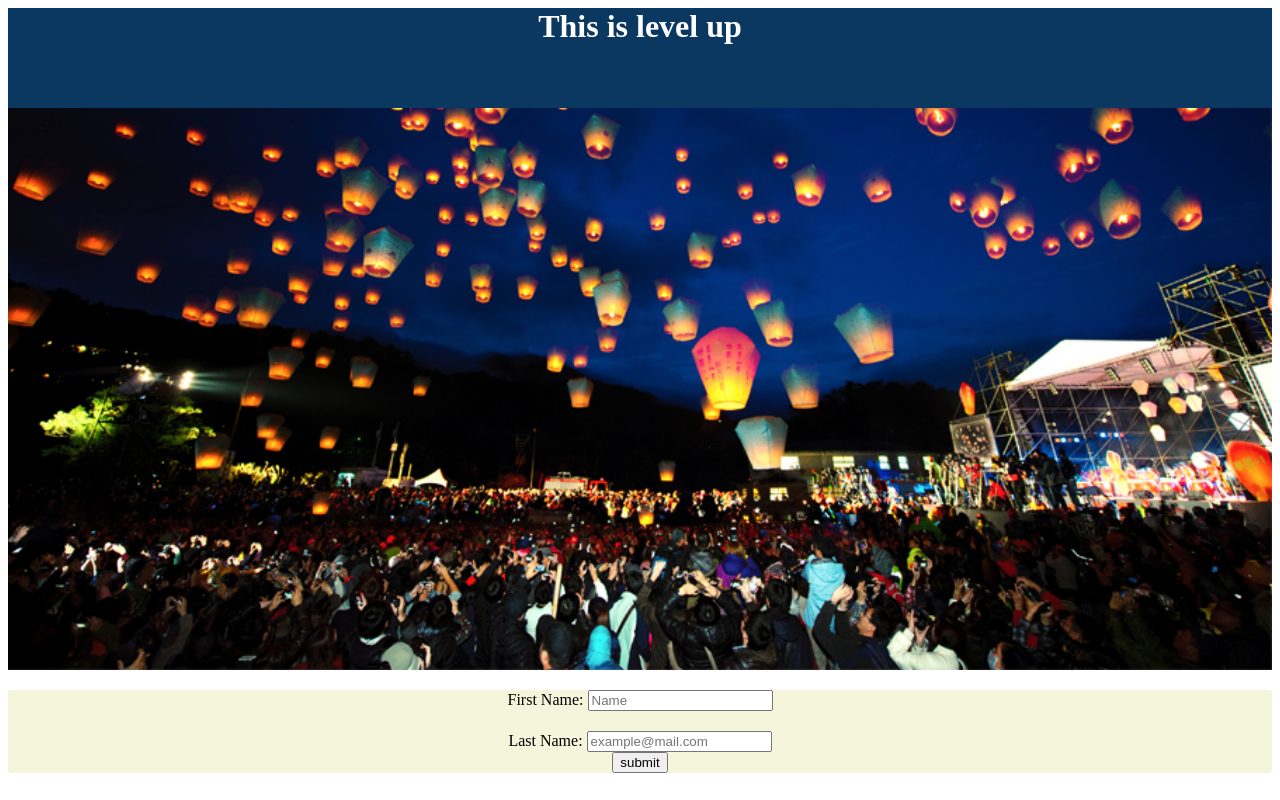
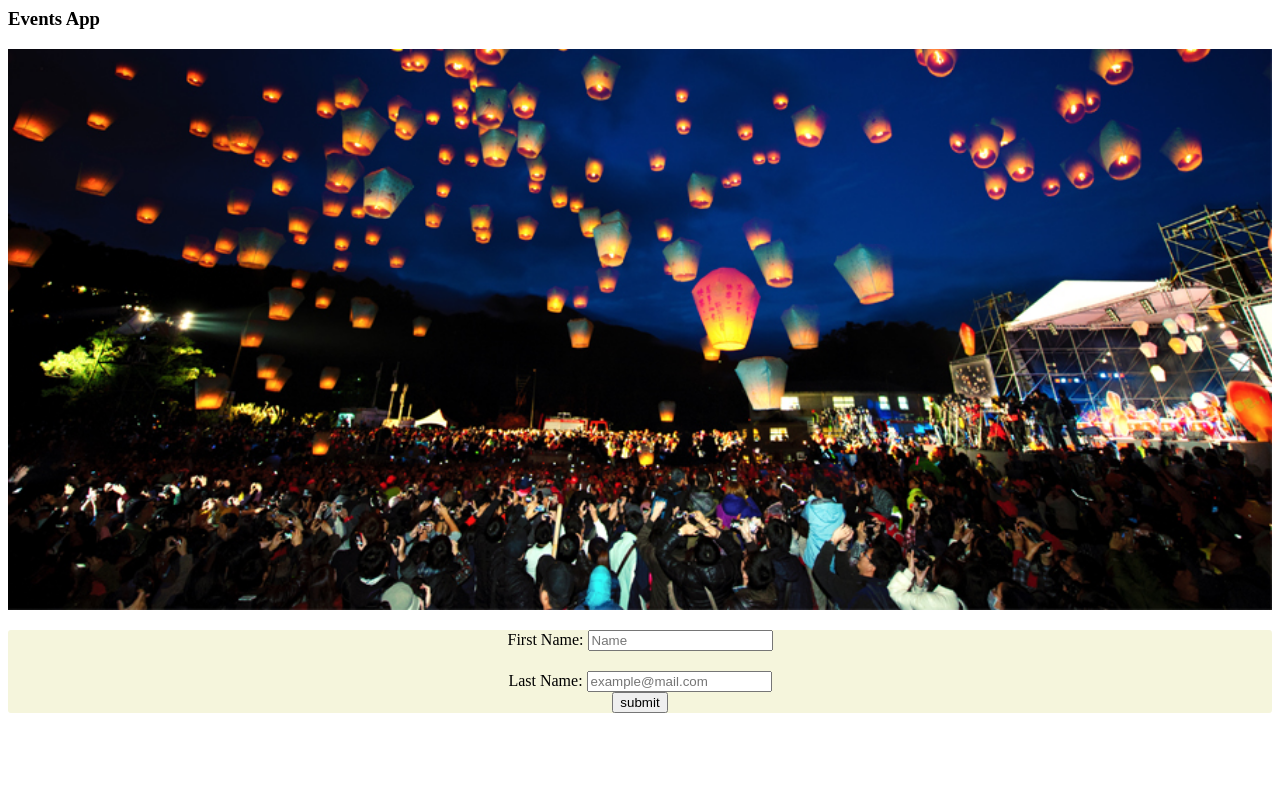
Before and after one commit to mulondo/level-up-35, a plain HTML site: page index.html in a window 1280 px wide. Drawn offline with Linux system fonts and the light colour scheme.

Commit message:
Add content [#160163353]

```diff
--- a/index.html
+++ b/index.html
@@ -4,16 +4,17 @@
         <title>Events app</title>
         <meta charset="UTF-8">
         <meta name="keyword" lang="en-us" content="events, plot, work">
-        <meta name="viewport" content="width=device-width,intitial-scale=1,maximum-scale=1,user-scalable=no">
+        <meta name="viewport" content="width=device-width, initial-scale=1">
         <meta http-equiv="X-UA-Compatible" content="IE=edge,chrome=1">
         <link rel="stylesheet" href="style.css" type="text/css">
     </head>
     <body>
-        <div id="nav">
-        <h1>This is level up</h1>
-        </div>
-        <div id="slider">
-        <img src="./images/image.jpg" width="100%">
+        <header>
+                <h3 id="title">Events App</h3>
+        </header>
+
+        <div id="image">
+        <img src="./images/image.jpg" style="width:100%">
         </div>
 
         <div class="register">
@@ -30,5 +31,6 @@
                 <input type="submit" value="submit">
             </form>
         </div>
+
     </body>
 </html>
```
